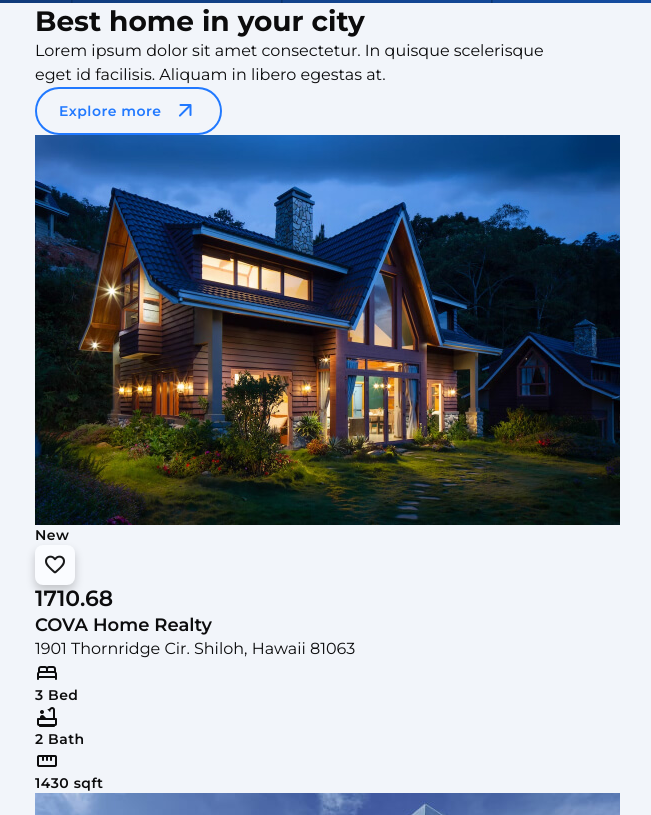
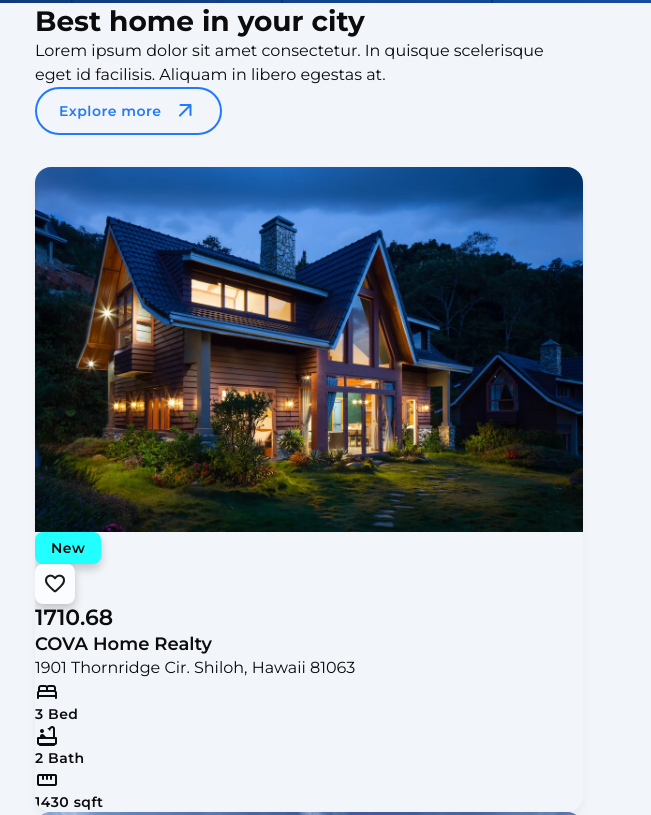
Before and after one commit to rafa7lako/real_estate_website, a website: page index.html in a window 1280 px wide. Shown: the part 703-1518 px from the top of the page, without its empty margins (331-982 px from the left). Drawn offline with nearby package versions, Linux system fonts and the light colour scheme.

Commit message:
styling for the property cards

```diff
--- /dev/null
+++ b/src/sass/components/_badge.scss
@@ -0,0 +1,13 @@
+
+@use '../abstracts/variables' as a;
+
+.badge {
+    height: 32px;
+    max-width: max-content;
+    display: grid;
+    place-items: center;
+    padding-inline:16px ;
+    background-color: a.$secondary-100;
+    border-radius: a.$radius-small;
+    box-shadow: a.$shadow-3;
+}
--- /dev/null
+++ b/src/sass/components/_card.scss
@@ -0,0 +1,26 @@
+
+@use '../abstracts/variables' as a;
+
+.card {
+    border-radius: a.$radius-large;
+    overflow: hidden;
+    box-shadow: a.$shadow-2;
+    transition: a.$transition-duration-quick a.$transition-easing-quick;
+
+    &-banner {
+        position: relative;
+
+        .img-cover {
+            transition: a.$transition-duration-smooth a.$transition-easing-quick;
+        }
+    }
+}
+
+.card:where(:hover, :focus-within) {
+    box-shadow: a.$shadow-4;
+}
+
+.card:where(:hover, :focus-within) .img-cover {
+    scale: 1.05;
+    rotate: 2deg;
+}
--- a/src/sass/components/_index.scss
+++ b/src/sass/components/_index.scss
@@ -1 +1,3 @@
 @forward './button';
+@forward './badge';
+@forward './card';
--- a/src/sass/utilities/_utilities.scss
+++ b/src/sass/utilities/_utilities.scss
@@ -1,3 +1,5 @@
+@use '../abstracts/variables' as a;
+
 .material-symbols-rounded {
   display: block;
   width: 1em;
@@ -16,3 +18,22 @@
   width: 100%;
   margin-inline: auto;
 }
+
+.section {
+  padding-block-end: 60px;
+}
+
+.title-wrapper {
+  margin-block-end: 32px;
+}
+
+.img-holder {
+  aspect-ratio: var(--width) / var(--height);
+  background-color: a.$neutral-80;
+}
+
+.img-cover {
+  width: 100%;
+  height: 100%;
+  object-fit: cover;
+}
```
Also changed, not shown: dist/css/style.min.css.
